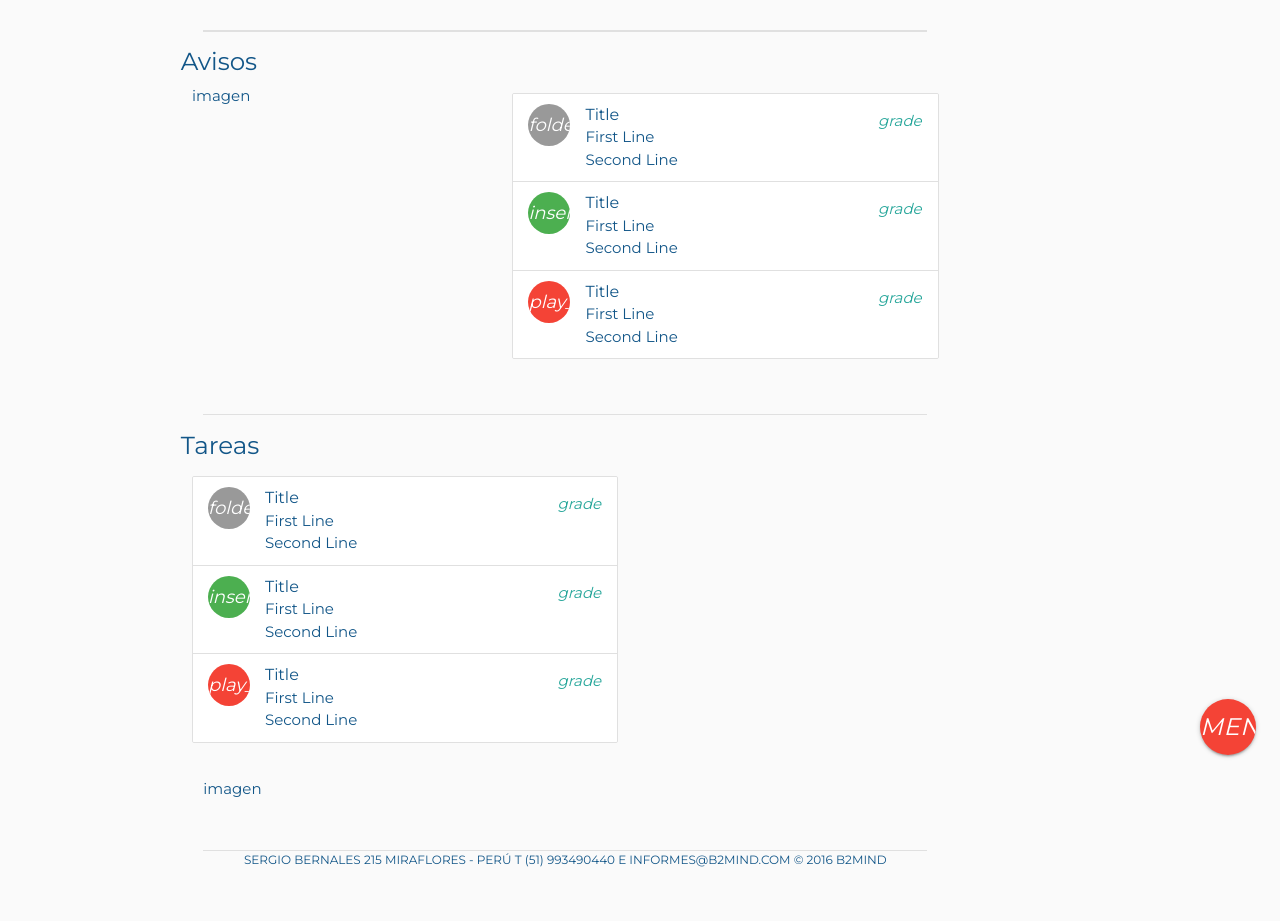
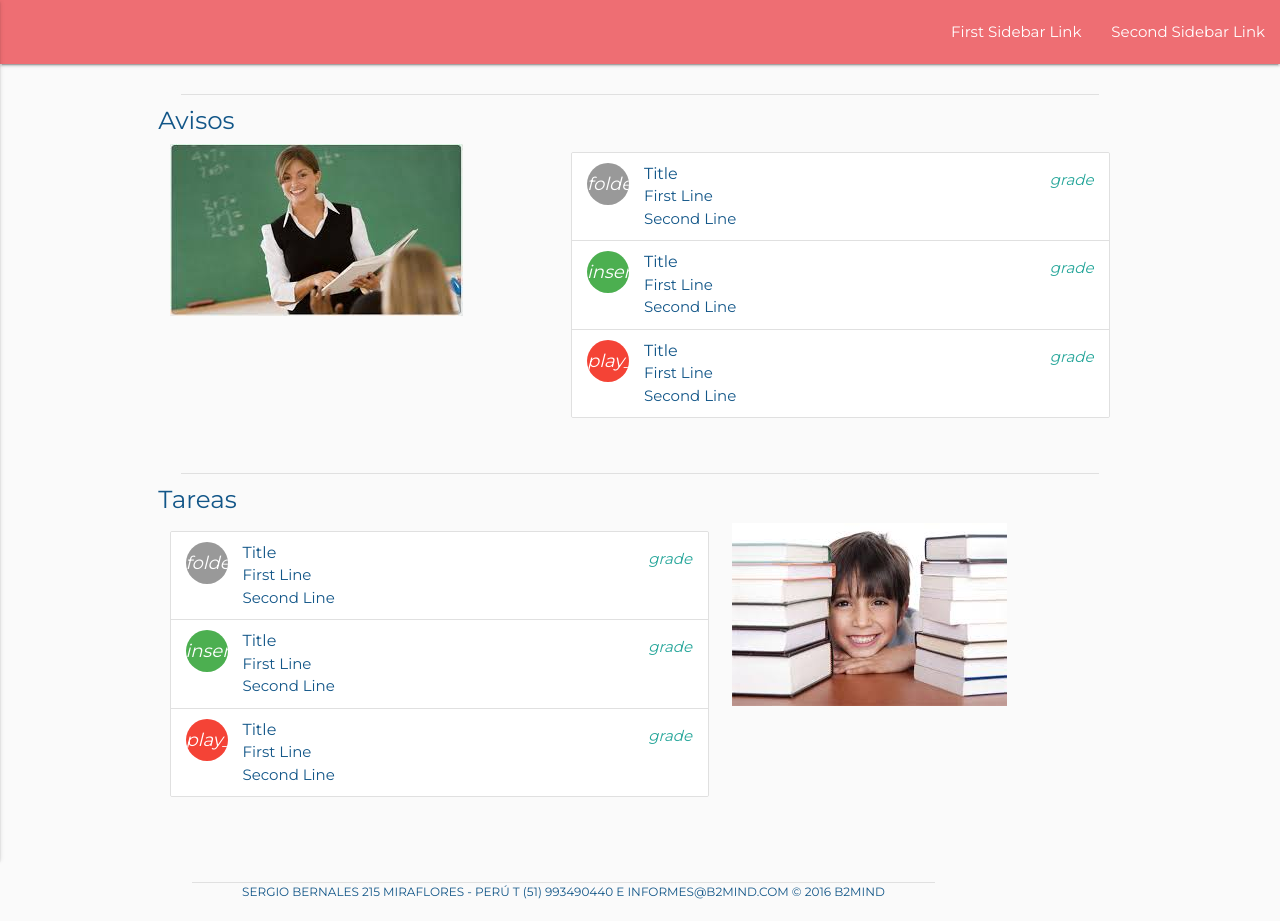
Before and after one commit to ponsonio/maquetas, a plain HTML site: page main.html in a window 1280 px wide. Before the commit the page ends 889 px from the top, so only its background shows below. Drawn offline with nearby package versions, Linux system fonts and the light colour scheme.

Commit message:
+ tareas y avisos

```diff
--- a/main.html
+++ b/main.html
@@ -17,30 +17,31 @@
 
 </section>
 
+
+			<nav>
+			  <ul class="right hide-on-med-and-down">
+			    <li><a href="#!">First Sidebar Link</a></li>
+			    <li><a href="#!">Second Sidebar Link</a></li>
+			  </ul>
+			  <ul id="slide-out" class="side-nav">
+			    <li><a href="#!">First Sidebar Link</a></li>
+			    <li><a href="#!">Second Sidebar Link</a></li>
+			  </ul>
+			  <a href="#" data-activates="slide-out" class="button-collapse"><i class="mdi-navigation-menu"></i></a>
+			</nav>
+
 <section id="main-container">
 	<div class="container">
+
+
 			<div class="row">
-				<div class="col s10	">
-			        <div class="divider"></div>
-
-						  <div class="fixed-action-btn horizontal click-to-toggle" style="bottom: 45px; right: 24px;">
-						    <a class="btn-floating btn-large red">
-						      <i class="material-icons">menu</i>
-						    </a>
-						    <ul>
-						      <li><a class="btn-floating red"><i class="material-icons">insert_chart</i></a></li>
-						      <li><a class="btn-floating yellow darken-1"><i class="material-icons">format_quote</i></a></li>
-						      <li><a class="btn-floating green"><i class="material-icons">publish</i></a></li>
-						      <li><a class="btn-floating blue"><i class="material-icons">attach_file</i></a></li>
-						     </ul>
-						  </div>
 			    <div class="divider"></div>
 				<div class="row s10	">
 					<div class="row s10">
 						<h5 class="platzigram">Avisos</h5>
-						<div class="col m5 hide-on-small-only">
-							imagen
-						</div>
+			           <div class="col m5 hide-on-small-only">
+			              <img class="bienvenida" src="public/avisos.jpg" />
+			            </div>
 						<div class="col m7">
 
 							 <ul class="collection">
@@ -109,10 +110,11 @@
 							  </ul>
 
 						</div>
+			           <div class="col m5 hide-on-small-only">
+			              <img class="bienvenida" src="public/tareas.jpg" />
+			            </div>
 					</div>
-					<div class="col m5 hide-on-small-only">
-							imagen
-					</div>
+
 
 			</div>
 		</div>
@@ -133,8 +135,17 @@
     </div>
   </footer>
 
-  <!-- Compiled and minified JavaScript -->
-  <script src="https://cdnjs.cloudflare.com/ajax/libs/materialize/0.97.6/js/materialize.min.js"></script>
+      <!--Import jQuery before materialize.js-->
+      <script type="text/javascript" src="https://code.jquery.com/jquery-2.1.1.min.js"></script>
+	  <script src="https://cdnjs.cloudflare.com/ajax/libs/materialize/0.97.6/js/materialize.min.js"></script>
 
+
+
+  <script type="text/javascript">
+  // Initialize collapse button
+  $(".button-collapse").sideNav();
+  // Initialize collapsible (uncomment the line below if you use the dropdown variation)
+  //$('.collapsible').collapsible();
+	</script>
 </body>
 </html>
```
Also changed, not shown: public/avisos.jpg (added), public/tareas.jpg (added).
